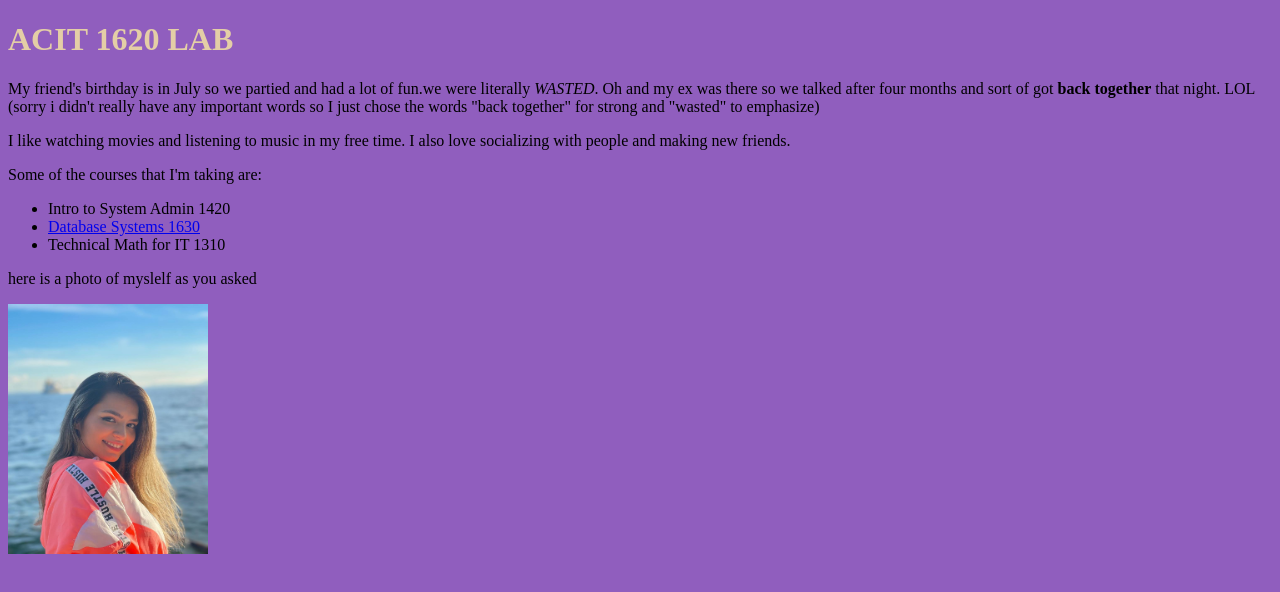
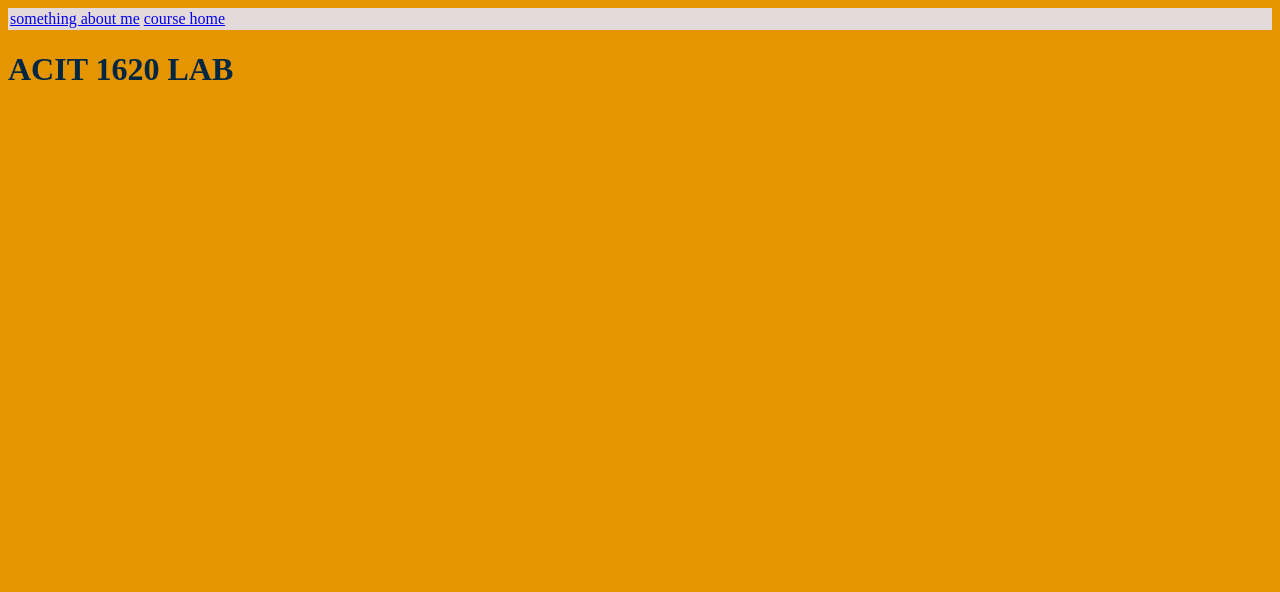
Before and after one commit to soganddd/Personal_Website, a plain HTML site: page index.html in a window 1280 px wide. Drawn offline with Linux system fonts and the light colour scheme.

Commit message:
designing a nice web

```diff
--- a/CSS /styles.css
+++ b/CSS /styles.css
@@ -1,7 +1,15 @@
 body {
-    background-color: rgb(144, 94, 190);
+    background-color: #e59500;
 }
 
 h1 {
-    color: rgb(228, 206, 166)
+    color: #002642;
 }
+
+nav {
+    border: 2px solid #e5dada;
+}
+
+nav {
+    background-color: #e5dada;
+}
--- a/index.html
+++ b/index.html
@@ -6,33 +6,17 @@
     <meta name="viewport" content="width=device-width, initial-scale=1.0">
     <title>Document</title>
     <link rel = "stylesheet" href = "CSS /styles.css" >
+
 </head>
 
 <body>
 
+    <nav>
+        <a href = "about.html"> something about me</a>
+        <a href= "courses.html"> course home</a>
+    </nav>
+
     <h1>ACIT 1620 LAB</h1>
-
-    <p>My friend's birthday is in July so we partied and had a lot of fun.we were literally <em>WASTED</em>.
-        Oh and my ex was there so we talked after four months and sort of got <strong>back together</strong>
-        that night. LOL (sorry i didn't really have any important words so I just chose the words
-        "back together" for strong and "wasted" to emphasize)</p>
-
-        <p>I like watching movies and listening to music in my free time. I also love
-            socializing with people and making new friends.</p>
-
-  <p>Some of the courses that I'm taking are:</p>
-
- <ul>
-    <li>Intro to System Admin 1420</li>
-    <li><a href= "https://www.bcit.ca/outlines/20213048468/"> Database Systems 1630</a></li>
-    <li> Technical Math for IT 1310</li>
- </ul>
-
-   <p>here is a photo of myslelf as you asked</p>
-
-   <img src= "sogi.JPG" width= "200" height= "250" >
-
-
 
 </body>
 </html>
```
Also changed, not shown: about.html (added, +35 -0 lines), courses.html (added, +27 -0 lines).
